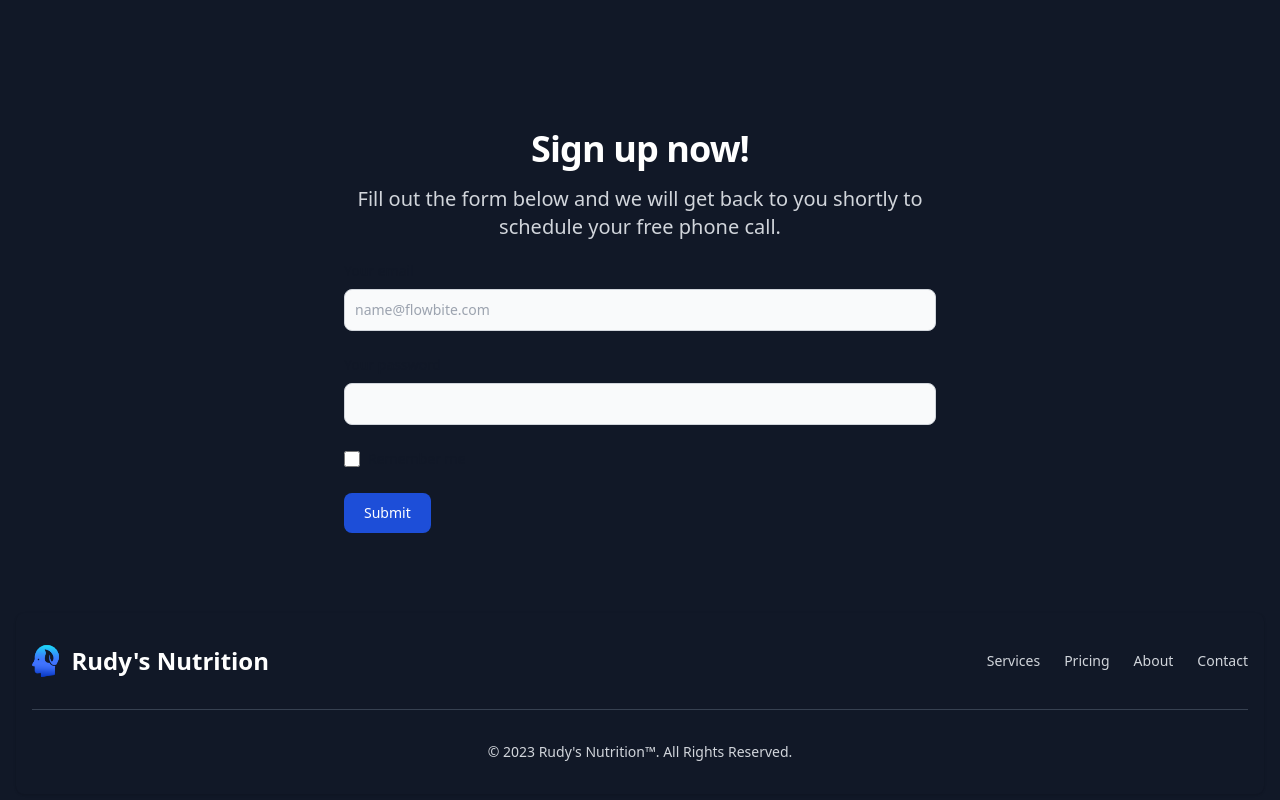
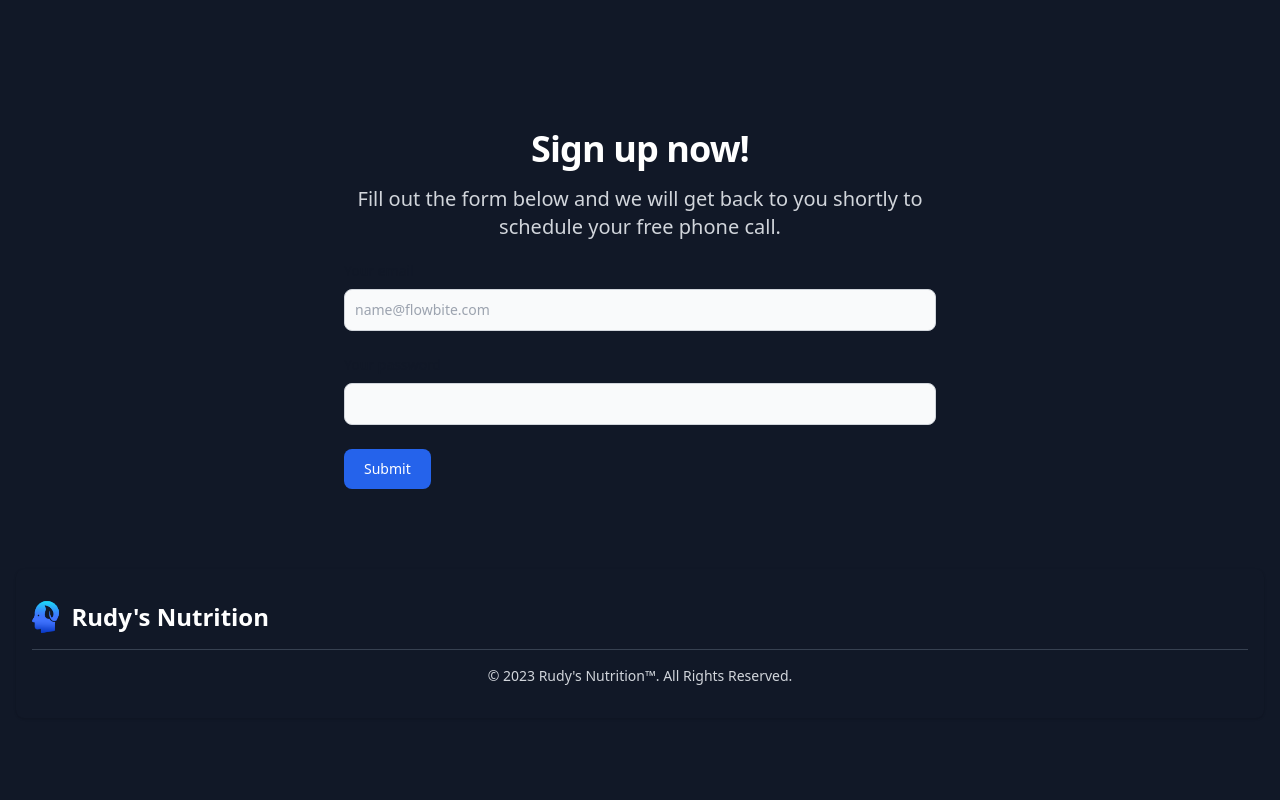
Before and after one commit to mannygarcia98/rudys-nutrition-nextjs, a Next.js app: page / in a window 1280 px wide. Shown: the part 2297-3097 px from the top of the page. After the commit the page ends 3031 px from the top, so only its background shows below. Built offline with nearby package versions, Linux system fonts and the light colour scheme.

Commit message:
minor appearance adjustments on buttons and footer

```diff
--- a/pages/index.js
+++ b/pages/index.js
@@ -65,11 +65,10 @@ export default function Home() {
             <h1 className="mb-4 text-4xl font-extrabold tracking-tight leading-none text-white md:text-5xl lg:text-6xl">Begin Your Fitness Journey Today</h1>
             <p className="mb-8 text-lg font-normal text-gray-300 lg:text-xl sm:px-16 lg:px-48">Whether you want to pack on muscle or lose weight, our coach can give you the guidance you need to crush your goals.</p>
             <div className="flex flex-col space-y-4 sm:flex-row sm:justify-center sm:space-y-0 sm:space-x-4">
-              <a href="#pricing" className="sm:mx-0 mx-20 inline-flex justify-center items-center py-3 px-5 text-base font-medium text-center text-white rounded-lg bg-blue-700 hover:bg-blue-800 focus:ring-4 focus:ring-blue-900">
-                {" "}
-                Get started{" "}
+              <a href="#pricing" className="mx-36 sm:mx-0 inline-flex justify-center items-center py-3 px-5 text-base font-medium text-center text-white rounded-lg bg-blue-700 hover:bg-blue-800 focus:ring-4 focus:ring-blue-900">
+                Get started
               </a>
-              <a href="#services" className="sm:mx-0 mx-20 inline-flex justify-center hover:text-gray-900 items-center py-3 px-5 text-base font-medium text-center text-white rounded-lg border border-white hover:bg-gray-100 focus:ring-4 focus:ring-gray-400">
+              <a href="#services" className="mx-36 sm:mx-0 inline-flex justify-center hover:text-gray-900 items-center py-3 px-5 text-base font-medium text-center text-white rounded-lg border border-white hover:bg-gray-100 focus:ring-4 focus:ring-gray-400">
                 Learn more
                 <svg aria-hidden="true" className="ml-2 -mr-1 w-4 h-4" fill="currentColor" viewBox="0 0 20 20" xmlns="http://www.w3.org/2000/svg">
                   <path fillRule="evenodd" d="M10.293 3.293a1 1 0 011.414 0l6 6a1 1 0 010 1.414l-6 6a1 1 0 01-1.414-1.414L14.586 11H3a1 1 0 110-2h11.586l-4.293-4.293a1 1 0 010-1.414z" clipRule="evenodd" />
@@ -257,17 +256,11 @@ export default function Home() {
               required=""
             />
           </div>
-          <div className="flex items-start mb-6">
-            <div className="flex items-center h-5">
-              <input id="remember" type="checkbox" defaultValue="" className="w-4 h-4 border border-gray-300 rounded bg-gray-50 focus:ring-3 focus:ring-blue-300 dark:bg-gray-700 dark:border-gray-600 dark:focus:ring-blue-600 dark:ring-offset-gray-800 dark:focus:ring-offset-gray-800" required="" />
-            </div>
-            <label htmlFor="remember" className="ml-2 text-sm font-medium text-gray-900 dark:text-gray-300">
-              Remember me
-            </label>
+          <div className="sm:text-left text-center">
+            <button type="submit" className="text-white  focus:ring-4 focus:outline-none font-medium rounded-lg text-sm w-auto px-5 py-2.5 text-center bg-blue-600 hover:bg-blue-700 focus:ring-blue-800">
+              Submit
+            </button>
           </div>
-          <button type="submit" className="text-white bg-blue-700 hover:bg-blue-800 focus:ring-4 focus:outline-none focus:ring-blue-300 font-medium rounded-lg text-sm w-full sm:w-auto px-5 py-2.5 text-center dark:bg-blue-600 dark:hover:bg-blue-700 dark:focus:ring-blue-800">
-            Submit
-          </button>
         </form>
 
         {/* Signup Form */}
@@ -279,9 +272,9 @@ export default function Home() {
               <Link href="/" className="flex items-center">
                 <Image src="/images/blue-green-gradient-lighter-logo-icon.svg" className="h-8 mr-3" width={27.47} height={32} alt="Rudy&#39;s Nutrition Logo" />
 
-                <span className="self-center text-2xl font-semibold whitespace-nowrap text-white">Rudy&#39;s Nutrition</span>
+                <span className="self-center text-xl md:text-2xl font-semibold whitespace-nowrap text-white">Rudy&#39;s Nutrition</span>
               </Link>
-              <ul className="flex flex-wrap items-center mb-0 text-sm font-medium text-gray-300 invisible sm:visible">
+              {/* <ul className="flex flex-wrap items-center mb-0 text-sm font-medium text-gray-300 invisible sm:visible">
                 <li>
                   <a href="#services" className="mr-4 hover:underline md:mr-6 ">
                     Services
@@ -302,9 +295,9 @@ export default function Home() {
                     Contact
                   </button>
                 </li>
-              </ul>
+              </ul> */}
             </div>
-            <hr className="my-2 sm:mx-auto border-gray-700 lg:my-8" />
+            <hr className="my-2 sm:mx-auto border-gray-700 lg:my-4" />
             <span className="block text-sm sm:text-center text-gray-300">
               © 2023{" "}
               <Link href="/" className="hover:underline">
```
